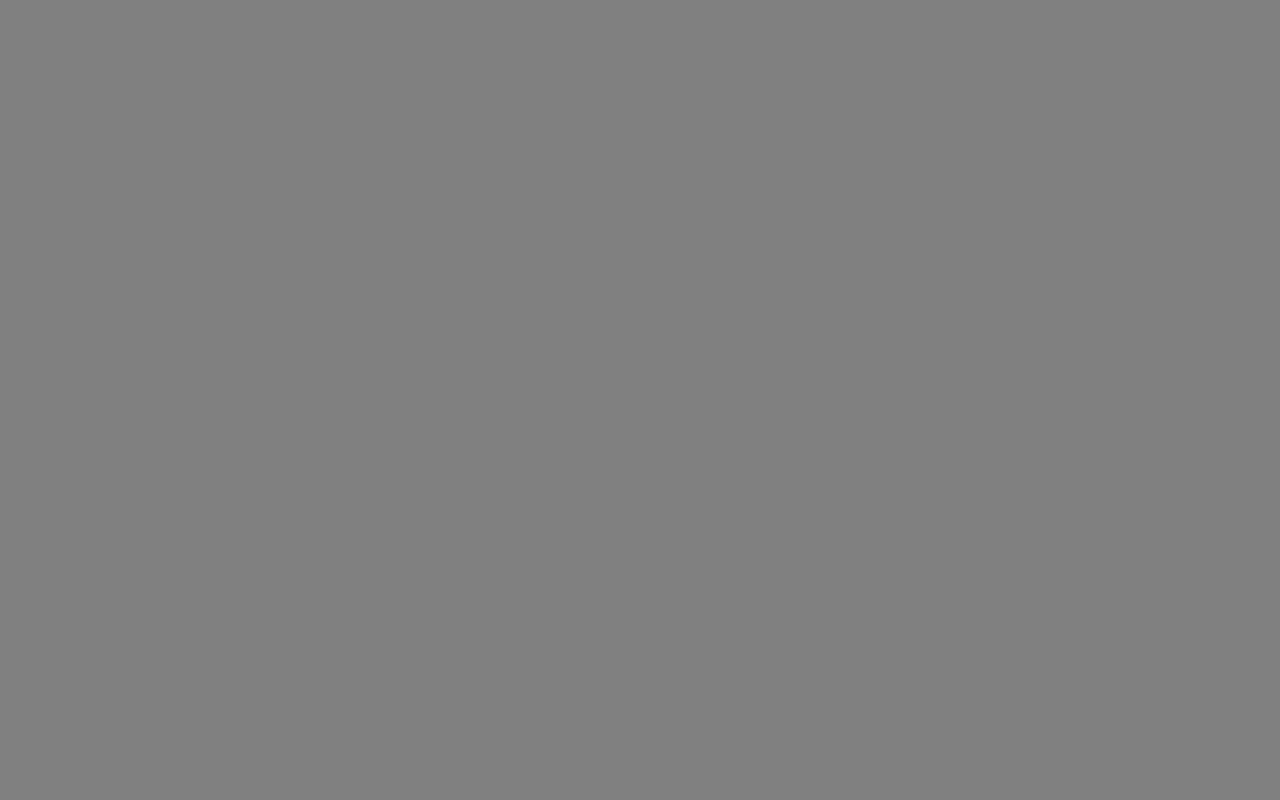
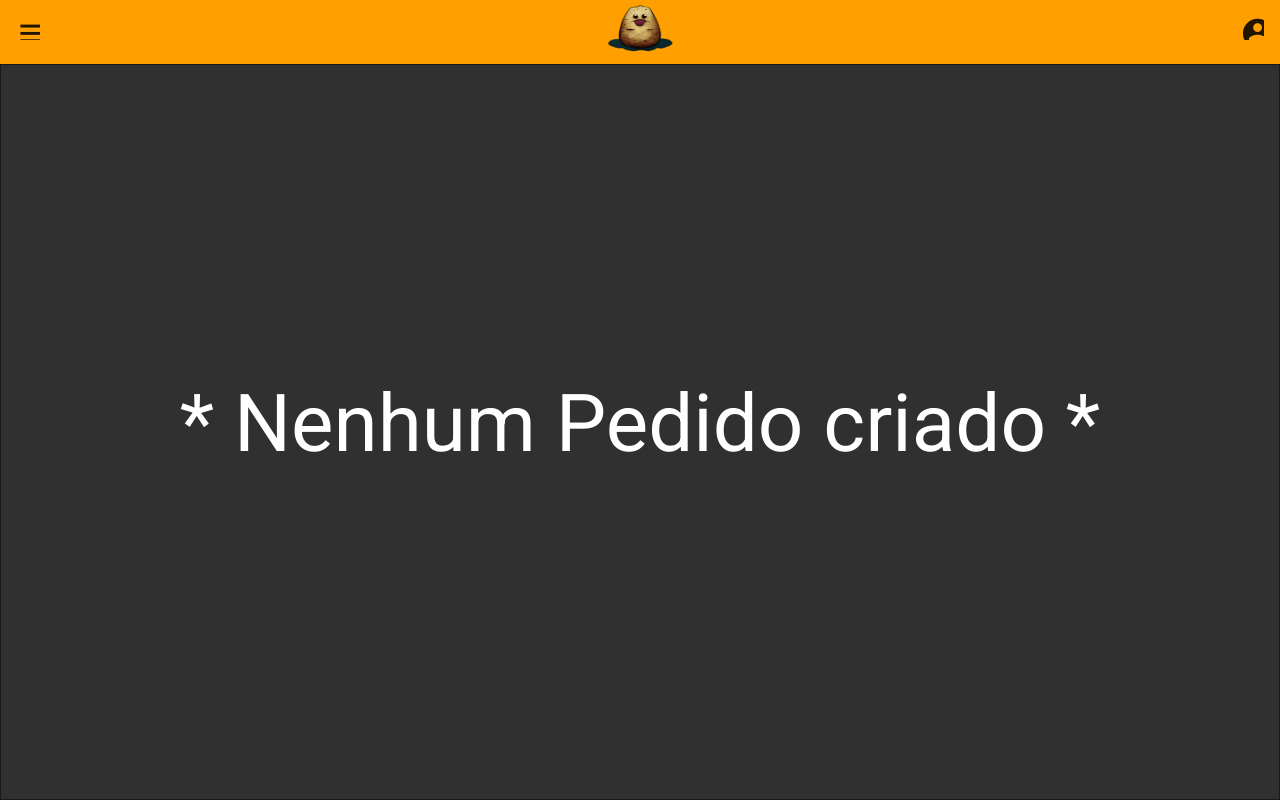
Before and after one commit to KevenAdryan/potatoStoreV2, an Angular app: page /pagamento in a window 1280 px wide. Before the commit this address led to /. Built offline with nearby package versions, Linux system fonts and the light colour scheme; sample sign-in values are in the browser's storage.

Commit message:
tela de pagamento criada e passando dados. tela de pagamento e de detalhe das batatas tratada caso nao seja encaminhado nenhum dado

```diff
--- a/src/app/app-routing.module.ts
+++ b/src/app/app-routing.module.ts
@@ -1,3 +1,4 @@
+import { PagamentoComponent } from './pagamento/pagamento.component';
 import { CriarPedidoComponent } from './criar-pedido/criar-pedido.component';
 import { DetailComponent } from './detail/detail.component';
 import { SementeBatataComponent } from './semente-batata/semente-batata.component';
@@ -35,6 +36,8 @@ const routes: Routes = [
       { path: 'criar-pedido', component: CriarPedidoComponent },
 
       { path: 'detail', component: DetailComponent },
+
+      { path: 'pagamento', component: PagamentoComponent },
     ],
     canActivate: [AuthGuard],
   },
--- a/src/app/app.module.ts
+++ b/src/app/app.module.ts
@@ -34,6 +34,7 @@ import { SementeBatataComponent } from './semente-batata/semente-batata.componen
 import { DetailComponent } from './detail/detail.component';
 import { CriarPedidoComponent } from './criar-pedido/criar-pedido.component';
 import { BottomSheetCriarPedidoComponent } from './criar-pedido/local-components/bottom-sheet-criar-pedido/bottom-sheet-criar-pedido.component';
+import { PagamentoComponent } from './pagamento/pagamento.component';
 
 @NgModule({
   declarations: [
@@ -51,6 +52,7 @@ import { BottomSheetCriarPedidoComponent } from './criar-pedido/local-components
     DetailComponent,
     CriarPedidoComponent,
     BottomSheetCriarPedidoComponent,
+    PagamentoComponent,
   ],
   imports: [
     BrowserModule,
--- a/src/app/criar-pedido/criar-pedido.component.html
+++ b/src/app/criar-pedido/criar-pedido.component.html
@@ -76,7 +76,7 @@
       <div class="total">
         <mat-card class="card-total">
           <h3>Total a pagar: R$ {{somaPagar()}}</h3>
-          <button (click)="fechaPedido(); openDialog()" mat-raised-button color="primary">Fechar pedido</button>
+          <button (click)="fechaPedido();" mat-raised-button color="primary">Fechar pedido</button>
         </mat-card>
       </div>
 
--- a/src/app/criar-pedido/criar-pedido.component.ts
+++ b/src/app/criar-pedido/criar-pedido.component.ts
@@ -1,3 +1,5 @@
+import { Router } from '@angular/router';
+import { TransfereService } from './../services/transfere-service.service';
 import { BottomSheetCriarPedidoComponent } from './local-components/bottom-sheet-criar-pedido/bottom-sheet-criar-pedido.component';
 import { BatataService } from './../services/batata-service.service';
 import { Component, OnInit } from '@angular/core';
@@ -14,7 +16,9 @@ import { MatBottomSheet } from '@angular/material/bottom-sheet';
 export class CriarPedidoComponent implements OnInit {
   constructor(
     public batataService: BatataService,
-    private bottomSheet: MatBottomSheet
+    private bottomSheet: MatBottomSheet,
+    public transfereService: TransfereService,
+    public router: Router
   ) {}
 
   ngOnInit(): void {
@@ -163,10 +167,21 @@ export class CriarPedidoComponent implements OnInit {
   fechaPedido() {
     const batatas = this.produtos.filter((o) => o.total > 0);
 
-    this.bottomSheet.open(BottomSheetCriarPedidoComponent, {
-      data: { batatas: batatas, total: this.totalPedido },
-    });
+    this.bottomSheet
+      .open(BottomSheetCriarPedidoComponent, {
+        data: { batatas: batatas, total: this.totalPedido },
+      })
+      .afterDismissed()
+      .subscribe((res) => {
+        if (res === 'OK') {
+          console.log('pedido fechado');
+          this.transfereService.setData({
+            batatas: batatas,
+            total: this.totalPedido,
+          });
+
+          this.router.navigateByUrl('pagamento');
+        }
+      });
   }
-
-  openDialog() {}
 }
--- a/src/app/criar-pedido/local-components/bottom-sheet-criar-pedido/bottom-sheet-criar-pedido.component.html
+++ b/src/app/criar-pedido/local-components/bottom-sheet-criar-pedido/bottom-sheet-criar-pedido.component.html
@@ -13,7 +13,7 @@
         </div>
 
         <div class="btns">
-            <button mat-raised-button >Cancelar</button>
+            <button mat-raised-button (click)="cancelar = true; finalizaPedido()">Cancelar</button>
             <button mat-raised-button color="primary" (click)="finalizaPedido()">Confirmar</button>
         </div>
 
--- a/src/app/criar-pedido/local-components/bottom-sheet-criar-pedido/bottom-sheet-criar-pedido.component.ts
+++ b/src/app/criar-pedido/local-components/bottom-sheet-criar-pedido/bottom-sheet-criar-pedido.component.ts
@@ -21,12 +21,23 @@ export class BottomSheetCriarPedidoComponent implements OnInit {
   batatas: Batatas[] = [];
   totalPedido: number = 0;
 
+  cancelar: boolean = false;
+
   ngOnInit(): void {
     this.batatas = this.data.batatas;
     this.totalPedido = this.data.total;
+    this.cancelar = false;
   }
 
   finalizaPedido() {
-    this.bottomSheetRef.dismiss();
+    if (this.cancelar) {
+      this.bottomSheetRef.dismiss();
+    } else {
+      if (this.batatas && this.totalPedido) {
+        this.bottomSheetRef.dismiss('OK');
+      } else {
+        this.bottomSheetRef.dismiss('NOT OK');
+      }
+    }
   }
 }
--- a/src/app/detail/detail.component.html
+++ b/src/app/detail/detail.component.html
@@ -1,5 +1,5 @@
 <div class="prod">
-    <mat-card class="card">
+    <mat-card *ngIf="id >= 0" class="card">
         <div class="prod-container">
 
             <div class="container-img">
@@ -45,4 +45,8 @@
 
         </div>
     </mat-card>
+
+    <div *ngIf="id < 0">
+        <h1 style="font-size: 5rem;"> * Nenhuma batata selecionada * </h1>
+    </div>
 </div>
--- a/src/app/detail/detail.component.ts
+++ b/src/app/detail/detail.component.ts
@@ -14,7 +14,13 @@ export class DetailComponent implements OnInit {
   ) {}
 
   ngOnInit(): void {
-    this.id = Number(this.transfereService.getData());
+    let data = Number(this.transfereService.getData());
+
+    if (data) {
+      this.id = data;
+    } else {
+      this.id = -1;
+    }
 
     this.batataService.getBatataId(this.id).subscribe((batata) => {
       this.img = batata.url;
@@ -23,7 +29,7 @@ export class DetailComponent implements OnInit {
     });
   }
 
-  id: number = 0;
+  id: any;
   img: string = '';
   valor: number = 0;
   nome: string = '';
--- /dev/null
+++ b/src/app/pagamento/pagamento.component.html
@@ -0,0 +1,11 @@
+<div *ngIf="totalPedido <= 0" class="sem-pedido">
+    <div>
+        <h1>* Nenhum Pedido criado *</h1>
+    </div>
+</div>
+
+<div *ngIf="totalPedido > 0" class="sem-pedido">
+    <div>
+        <h1>* Aki seu pedido será exibido *</h1>
+    </div>
+</div>
--- /dev/null
+++ b/src/app/pagamento/pagamento.component.scss
@@ -0,0 +1,9 @@
+.sem-pedido {
+  height: 100%;
+  display: flex;
+  align-items: center;
+  justify-content: center;
+  h1 {
+    font-size: 5rem;
+  }
+}
--- /dev/null
+++ b/src/app/pagamento/pagamento.component.ts
@@ -0,0 +1,23 @@
+import { TransfereService } from './../services/transfere-service.service';
+import { Component, OnInit } from '@angular/core';
+
+@Component({
+  selector: 'app-pagamento',
+  templateUrl: './pagamento.component.html',
+  styleUrls: ['./pagamento.component.scss'],
+})
+export class PagamentoComponent implements OnInit {
+  constructor(private transfereService: TransfereService) {}
+
+  totalPedido: any;
+
+  ngOnInit(): void {
+    let data: any = this.transfereService.getData();
+
+    if (data) {
+      this.totalPedido = data.total;
+    } else {
+      this.totalPedido = 0;
+    }
+  }
+}
--- a/src/app/services/transfere-service.service.ts
+++ b/src/app/services/transfere-service.service.ts
@@ -8,7 +8,6 @@ export class TransfereService {
   constructor() {}
 
   data: any;
-  data2: any;
 
   public setData(data: any) {
     this.data = data;
```
Also changed, not shown: 1 other file (tests, documents, lock files or other folders).
